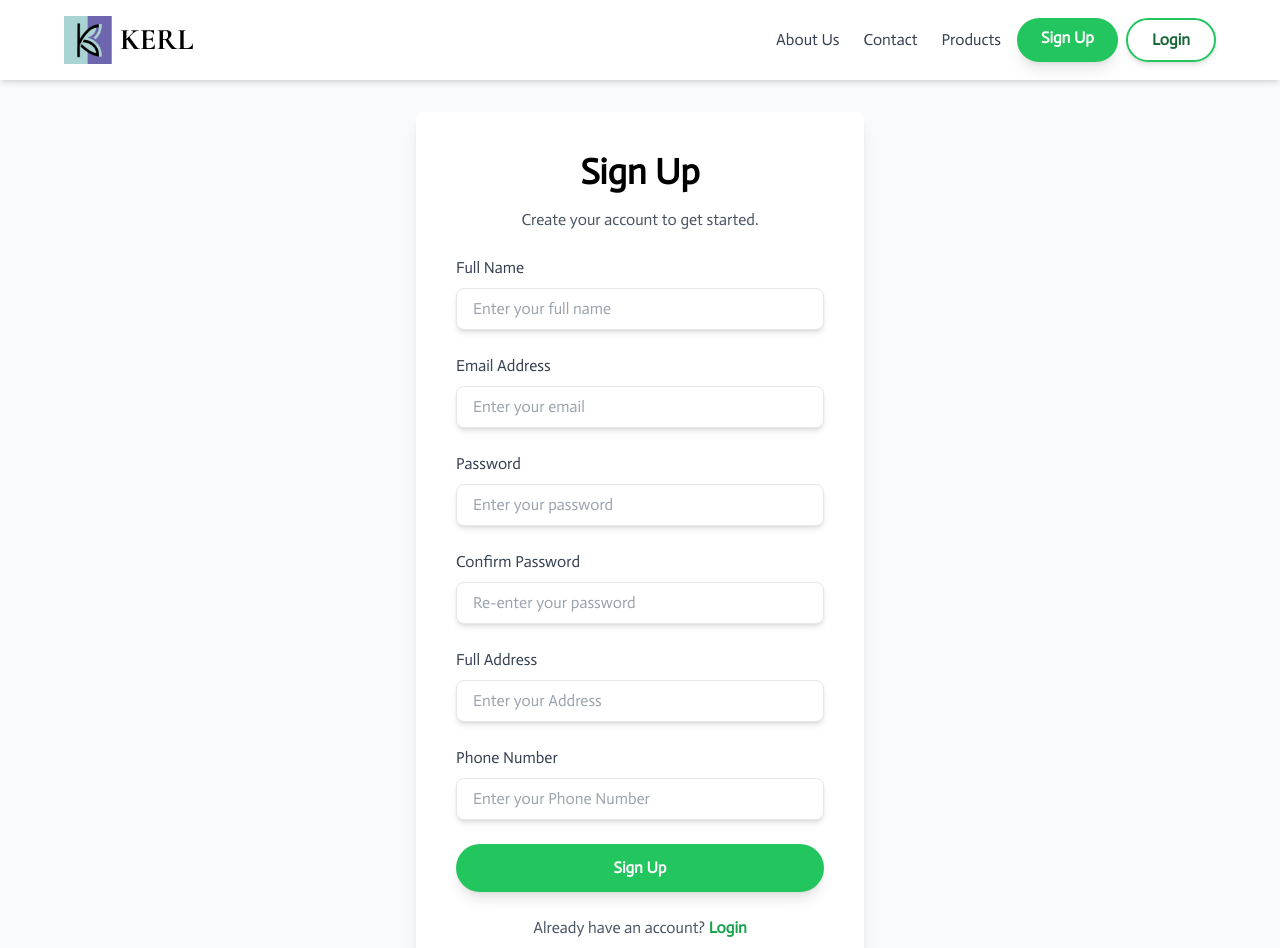
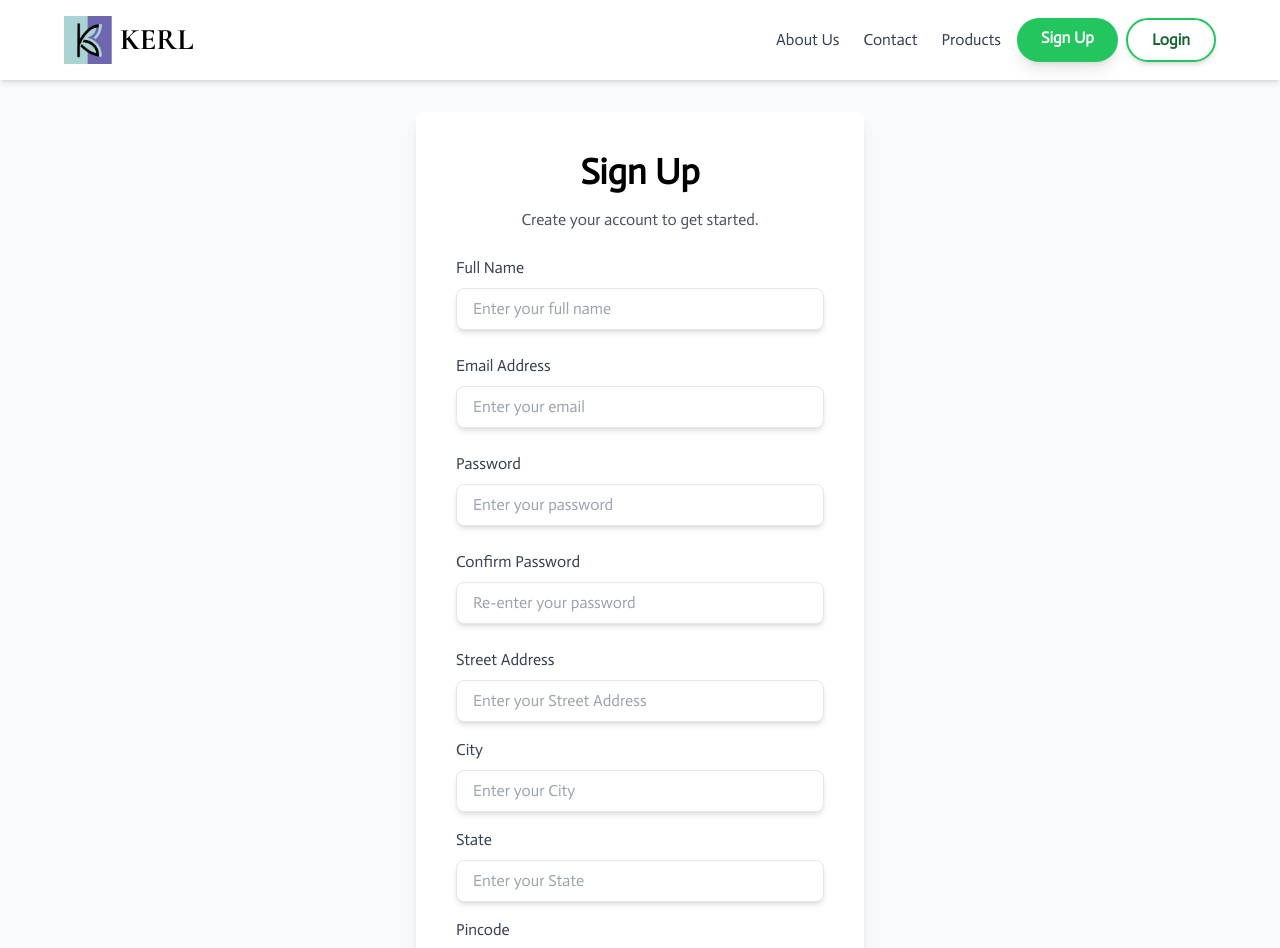
Before and after one commit to Company-KERL/Kerl, a React (Create React App) app: page /signup in a window 1280 px wide. Shown: the top 948 px of the page. Built offline with nearby package versions, Linux system fonts and the light colour scheme; no server answers.

Commit message:
Modified: Profile

```diff
--- a/src/components/Profile.jsx
+++ b/src/components/Profile.jsx
@@ -1,81 +1,72 @@
-import React, { useState, useContext } from 'react';
-import { UserContext } from '../context/UserContext';
+import React, { useState, useContext } from "react";
+import { UserContext } from "../context/UserContext";
 
 const ProfilePage = () => {
-  const { user, updateUser } = useContext(UserContext); // Assuming you have an updateUser function to handle updates
+  const { user } = useContext(UserContext);
   const [editMode, setEditMode] = useState(false);
 
   // State for handling form fields
-  const [username, setUsername] = useState(user.username);
-  const [email, setEmail] = useState(user.email);
-  const [password, setPassword] = useState('');
-  const [newPassword, setNewPassword] = useState('');
-  const [confirmPassword, setConfirmPassword] = useState('');
-  const [currentPassword, setCurrentPassword] = useState('');
-  const [address, setAddress] = useState(user.address);
-  const [phone, setPhone] = useState(user.phone);
-  const [error, setError] = useState('');
+  const [street, setStreet] = useState(user.address?.street || "");
+  const [city, setCity] = useState(user.address?.city || "");
+  const [state, setState] = useState(user.address?.state || "");
+  const [zip, setZip] = useState(user.address?.zip || "");
+  const [phone, setPhone] = useState(user.phone || "");
+  const [error, setError] = useState("");
 
   // Handle form submission (for saving changes)
-
-
-
   const handleSaveChanges = async () => {
-    // Validate passwords if changing password
-    if (newPassword && newPassword !== confirmPassword) {
-      setError('New password and confirm password do not match.');
+    // Validation
+    if (!street || !city || !state || !zip || !phone) {
+      setError("All fields are required.");
       return;
     }
-    if (newPassword && !currentPassword) {
-      setError('Please enter your current password.');
-      return;
-    }
+    setError(""); // Clear previous errors
 
-    const updatedUser = {
-      username,
-      email,
-      password: newPassword || password, // Use new password if provided
-      address,
-      phone,
+    const updatedAddress = {
+      street,
+      city,
+      state,
+      zip,
     };
 
-    // Call API or context function to update the user details
-
     try {
-        const response = await fetch('/profile', {
-          method: 'PUT',
+      const response = await fetch(
+        `${process.env.REACT_APP_BACKEND_URI}/profile`,
+        {
+          method: "PUT",
           headers: {
-            'Content-Type': 'application/json',
+            "Content-Type": "application/json",
           },
-          body: JSON.stringify(updatedUser),
-          credentials: 'include', // Ensure cookies are sent with the request
-        });
+          body: JSON.stringify({
+            address: updatedAddress,
+            phone,
+          }),
+          credentials: "include",
+        }
+      );
 
       if (response.ok) {
         const data = await response.json();
-          updateUser(updatedUser); // Update user in context
         setEditMode(false); // Exit edit mode after saving
+        alert("Profile updated successfully!");
       } else {
         const errorData = await response.json();
-          alert(errorData.message || 'Failed to update profile.');
+        setError(errorData.message || "Failed to update profile.");
       }
     } catch (error) {
       console.error("Error updating user details:", error);
-        alert("Failed to update profile.");
+      setError("Failed to update profile.");
     }
   };
 
   // Handle cancel
   const handleCancel = () => {
-    setUsername(user.username);
-    setEmail(user.email);
-    setPassword('');
-    setNewPassword('');
-    setConfirmPassword('');
-    setCurrentPassword('');
-    setAddress(user.address);
-    setPhone(user.phone);
-    setError('');
+    setStreet(user.address?.street || "");
+    setCity(user.address?.city || "");
+    setState(user.address?.state || "");
+    setZip(user.address?.zip || "");
+    setPhone(user.phone || "");
+    setError("");
     setEditMode(false);
   };
 
@@ -84,96 +75,142 @@ const ProfilePage = () => {
       <h1 className="text-3xl font-bold text-gray-800 mb-6">Your Profile</h1>
       <div className="bg-white rounded-lg shadow-md p-6 space-y-6">
         <div className="flex justify-between items-center">
-          <h2 className="text-2xl font-semibold text-gray-800">Personal Information</h2>
+          <h2 className="text-2xl font-semibold text-gray-800">
+            Personal Information
+          </h2>
           <button
             onClick={() => setEditMode(!editMode)}
             className="bg-blue-500 text-white py-2 px-4 rounded-lg hover:bg-blue-600"
           >
-            {editMode ? 'Cancel' : 'Edit'}
+            {editMode ? "Cancel" : "Edit"}
           </button>
         </div>
 
         {/* User Details Form */}
         <div className="space-y-4">
           <div className="flex flex-col md:flex-row items-center gap-4">
-            <label className="text-lg font-medium text-gray-700 w-32">Username:</label>
+            <label className="text-lg font-medium text-gray-700 w-32">
+              Name:
+            </label>
             <input
               type="text"
-              value={username}
-              onChange={(e) => setUsername(e.target.value)}
-              disabled={!editMode}
+              value={user.name}
+              disabled={true}
               className="w-full md:w-2/3 border border-gray-300 rounded-lg p-2 focus:outline-none focus:border-blue-500"
             />
           </div>
 
           <div className="flex flex-col md:flex-row items-center gap-4">
-            <label className="text-lg font-medium text-gray-700 w-32">Email:</label>
+            <label className="text-lg font-medium text-gray-700 w-32">
+              Username:
+            </label>
             <input
-              type="email"
-              value={email}
-              onChange={(e) => setEmail(e.target.value)}
-              disabled={!editMode}
-              className="w-full md:w-2/3 border border-gray-300 rounded-lg p-2 focus:outline-none focus:border-blue-500"
-            />
-          </div>
-
-          {/* Current Password (only visible in edit mode if changing password) */}
-          {editMode && (
-            <div className="flex flex-col md:flex-row items-center gap-4">
-              <label className="text-lg font-medium text-gray-700 w-32">Current Password:</label>
-              <input
-                type="password"
-                value={currentPassword}
-                onChange={(e) => setCurrentPassword(e.target.value)}
-                className="w-full md:w-2/3 border border-gray-300 rounded-lg p-2 focus:outline-none focus:border-blue-500"
-              />
-            </div>
-          )}
-
-          {/* New Password */}
-          {editMode && (
-            <div className="flex flex-col md:flex-row items-center gap-4">
-              <label className="text-lg font-medium text-gray-700 w-32">New Password:</label>
-              <input
-                type="password"
-                value={newPassword}
-                onChange={(e) => setNewPassword(e.target.value)}
-                className="w-full md:w-2/3 border border-gray-300 rounded-lg p-2 focus:outline-none focus:border-blue-500"
-              />
-            </div>
-          )}
-
-          {/* Confirm New Password */}
-          {editMode && (
-            <div className="flex flex-col md:flex-row items-center gap-4">
-              <label className="text-lg font-medium text-gray-700 w-32">Confirm Password:</label>
-              <input
-                type="password"
-                value={confirmPassword}
-                onChange={(e) => setConfirmPassword(e.target.value)}
-                className="w-full md:w-2/3 border border-gray-300 rounded-lg p-2 focus:outline-none focus:border-blue-500"
-              />
-            </div>
-          )}
-
-          <div className="flex flex-col md:flex-row items-center gap-4">
-            <label className="text-lg font-medium text-gray-700 w-32">Address:</label>
-            <textarea
-              value={address}
-              onChange={(e) => setAddress(e.target.value)}
-              disabled={!editMode}
+              type="text"
+              value={user.username}
+              disabled={true}
               className="w-full md:w-2/3 border border-gray-300 rounded-lg p-2 focus:outline-none focus:border-blue-500"
             />
           </div>
 
           <div className="flex flex-col md:flex-row items-center gap-4">
-            <label className="text-lg font-medium text-gray-700 w-32">Phone:</label>
+            <label className="text-lg font-medium text-gray-700 w-32">
+              Email:
+            </label>
+            <input
+              type="email"
+              value={user.email}
+              disabled={true}
+              className="w-full md:w-2/3 border border-gray-300 rounded-lg p-2 focus:outline-none focus:border-blue-500"
+            />
+          </div>
+
+          {/* Address Fields */}
+          <div className="flex flex-col md:flex-row items-center gap-4">
+            <label
+              htmlFor="streetAddress"
+              className="text-lg font-medium text-gray-700 w-32"
+            >
+              Street Address:
+            </label>
+            <input
+              id="streetAddress"
+              type="text"
+              className="w-full md:w-2/3 border border-gray-300 rounded-lg p-2 focus:outline-none focus:border-blue-500"
+              value={street}
+              disabled={!editMode}
+              onChange={(e) => setStreet(e.target.value)}
+            />
+          </div>
+
+          <div className="flex flex-col md:flex-row items-center gap-4">
+            <label
+              htmlFor="city"
+              className="text-lg font-medium text-gray-700 w-32"
+            >
+              City:
+            </label>
+            <input
+              id="city"
+              type="text"
+              className="w-full md:w-2/3 border border-gray-300 rounded-lg p-2 focus:outline-none focus:border-blue-500"
+              value={city}
+              disabled={!editMode}
+              onChange={(e) => setCity(e.target.value)}
+            />
+          </div>
+
+          <div className="flex flex-col md:flex-row items-center gap-4">
+            <label
+              htmlFor="state"
+              className="text-lg font-medium text-gray-700 w-32"
+            >
+              State:
+            </label>
+            <input
+              id="state"
+              type="text"
+              className="w-full md:w-2/3 border border-gray-300 rounded-lg p-2 focus:outline-none focus:border-blue-500"
+              value={state}
+              disabled={!editMode}
+              onChange={(e) => setState(e.target.value)}
+            />
+          </div>
+
+          <div className="flex flex-col md:flex-row items-center gap-4">
+            <label
+              htmlFor="pincode"
+              className="text-lg font-medium text-gray-700 w-32"
+            >
+              Pincode:
+            </label>
+            <input
+              id="pincode"
+              type="text"
+              className="w-full md:w-2/3 border border-gray-300 rounded-lg p-2 focus:outline-none focus:border-blue-500"
+              value={zip}
+              disabled={!editMode}
+              onChange={(e) => setZip(e.target.value)}
+            />
+          </div>
+
+          {/* Phone Field */}
+          <div className="flex flex-col md:flex-row items-center gap-4">
+            <label className="text-lg font-medium text-gray-700 w-32">
+              Phone:
+            </label>
             <input
               type="text"
               value={phone}
+              disabled={!editMode}
               onChange={(e) => setPhone(e.target.value)}
-              disabled={!editMode}
               className="w-full md:w-2/3 border border-gray-300 rounded-lg p-2 focus:outline-none focus:border-blue-500"
+              onBlur={(e) => {
+                const phone = e.target.value;
+                if (!/^\d{10}$/.test(phone)) {
+                  alert("Phone number must be 10 digits");
+                  setPhone("");
+                }
+              }}
             />
           </div>
         </div>
--- a/src/components/Signup.jsx
+++ b/src/components/Signup.jsx
@@ -8,15 +8,24 @@ const SignupPage = () => {
   const [email, setEmail] = useState("");
   const [password, setPassword] = useState("");
   const [confirmPassword, setConfirmPassword] = useState("");
-  const [address, setAddress] = useState("");
+  const [address, setAddress] = useState({});
+  const [street, setStreet] = useState("");
+  const [city, setCity] = useState("");
+  const [state, setState] = useState("");
+  const [zip, setZip] = useState("");
+
   const [phoneNumber, setPhoneNumber] = useState("");
   const navigate = useNavigate();
   const [isInfoModalOpen, setInfoModalOpen] = useState(false);
   const openInfoModal = () => setInfoModalOpen(true);
-  const closeInfoModal = () => {setInfoModalOpen(false);navigate("/login");};
-  const [message1, setMessage] = useState(''); // Corrected state initialization
+  const closeInfoModal = () => {
+    setInfoModalOpen(false);
+    navigate("/login");
+  };
+  const [message1, setMessage] = useState(""); // Corrected state initialization
 
   const handleSignup = (e) => {
+    setAddress({ street, city, state, zip });
     e.preventDefault();
     if (password !== confirmPassword) {
       alert("Passwords do not match");
@@ -40,7 +49,6 @@ const SignupPage = () => {
         console.error(err);
         alert("An error occurred. Please try again later.");
       });
-
   };
 
   return (
@@ -130,18 +138,66 @@ const SignupPage = () => {
 
           <div>
             <label
-              htmlFor="address"
+              htmlFor="streetAddress"
               className="block text-gray-700 font-medium mb-2"
             >
-              Full Address
+              Street Address
             </label>
             <input
-              id="address"
+              id="streetAddress"
               type="text"
-              placeholder="Enter your Address"
+              placeholder="Enter your Street Address"
               className="w-full px-4 py-2 border rounded-lg shadow-md focus:ring-2 focus:ring-green-500 transition-all duration-300"
-              value={address}
-              onChange={(e) => setAddress(e.target.value)}
+              value={street}
+              onChange={(e) => setStreet(e.target.value)}
+              required
+            />
+
+            <label
+              htmlFor="city"
+              className="block text-gray-700 font-medium mt-4 mb-2"
+            >
+              City
+            </label>
+            <input
+              id="city"
+              type="text"
+              placeholder="Enter your City"
+              className="w-full px-4 py-2 border rounded-lg shadow-md focus:ring-2 focus:ring-green-500 transition-all duration-300"
+              value={city}
+              onChange={(e) => setCity(e.target.value)}
+              required
+            />
+
+            <label
+              htmlFor="state"
+              className="block text-gray-700 font-medium mt-4 mb-2"
+            >
+              State
+            </label>
+            <input
+              id="state"
+              type="text"
+              placeholder="Enter your State"
+              className="w-full px-4 py-2 border rounded-lg shadow-md focus:ring-2 focus:ring-green-500 transition-all duration-300"
+              value={state}
+              onChange={(e) => setState(e.target.value)}
+              required
+            />
+
+            <label
+              htmlFor="pincode"
+              className="block text-gray-700 font-medium mt-4 mb-2"
+            >
+              Pincode
+            </label>
+            <input
+              id="pincode"
+              type="text"
+              placeholder="Enter your Pincode"
+              className="w-full px-4 py-2 border rounded-lg shadow-md focus:ring-2 focus:ring-green-500 transition-all duration-300"
+              value={zip}
+              onChange={(e) => setZip(e.target.value)}
               required
             />
           </div>
@@ -184,10 +240,7 @@ const SignupPage = () => {
 
         {/* Modal */}
         {isInfoModalOpen && (
-          <InformationalModal
-            message={message1}
-            onClose={closeInfoModal}
-          />
+          <InformationalModal message={message1} onClose={closeInfoModal} />
         )}
 
         {/* Divider */}
```
Also changed, not shown: src/context/UserContext.js (+9 -1 lines). Lines whose indentation alone changed are shown as unchanged.
